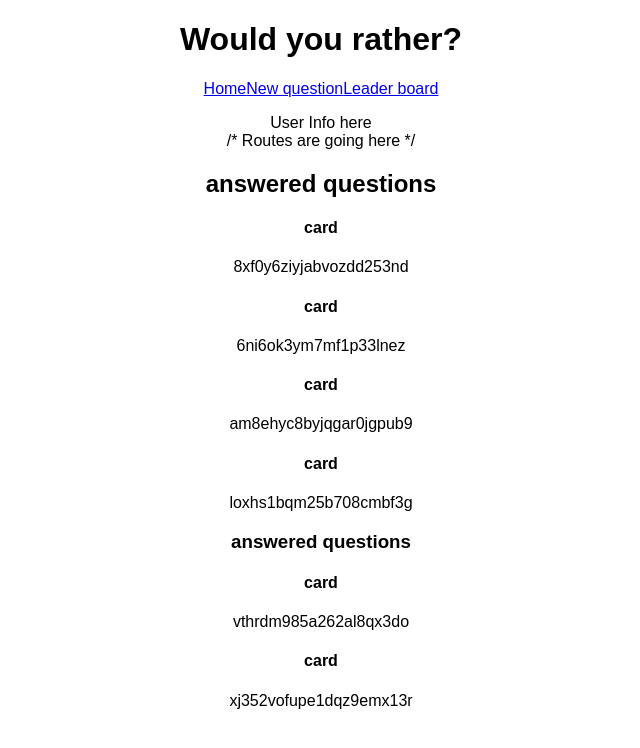
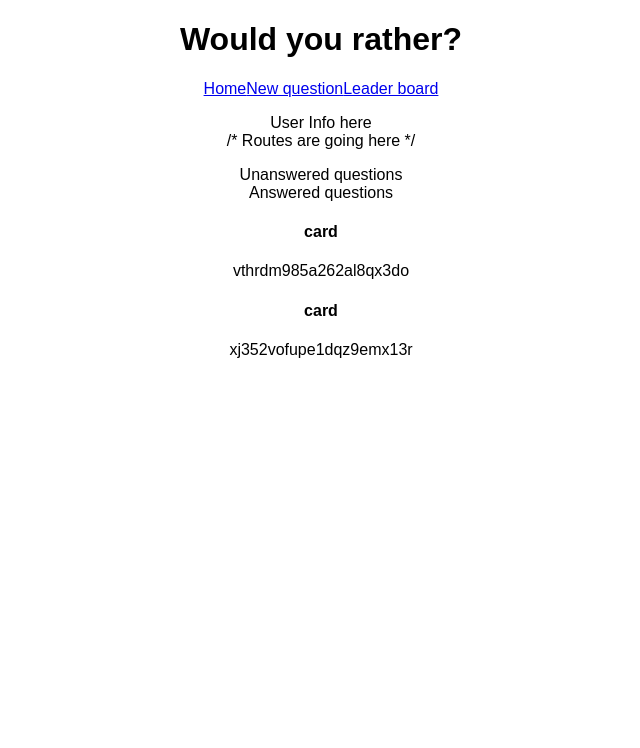
Before and after one commit to tomsah/Would-you-rather, a React (Create React App) app: page / in a window 1280 px wide. Shown: the top 748 px of the page, without its empty margins (319-959 px from the left). Built offline with nearby package versions, Linux system fonts and the light colour scheme.

Commit message:
Feature: adding toggleing between answered unanswered on dashoboard'

```diff
--- a/src/components/QuestionsDashboard.js
+++ b/src/components/QuestionsDashboard.js
@@ -1,54 +1,96 @@
-import React, { Component} from 'react'
-import { connect } from  'react-redux'
-import { handleReceiveQuestions } from '../actions/questions'
-import QuestionCard from './QuestionCard'
+import React, { Component } from "react";
+import { connect } from "react-redux";
+import { handleReceiveQuestions } from "../actions/questions";
+import QuestionCard from "./QuestionCard";
 
 class QuestionsDashboard extends Component {
+  state = {
+    active: "Unanswered"
+  };
 
-  componentDidMount () {
-    const { dispatch } = this.props
+  componentDidMount() {
+    const { dispatch } = this.props;
 
-    dispatch(handleReceiveQuestions())
+    dispatch(handleReceiveQuestions());
   }
 
+  dashboardNavigate = e => {
+    return this.setState({ active: e.target.id });
+  };
+
   render() {
-    console.log('Dashboard props', this.props.user)
-    const { questionsId, user } = this.props
+    console.log("Dashboard props", this.props.user);
+    const { questionsId, user } = this.props;
+    const { active } = this.state;
 
-    const userQuestionsAnswered = user && Object.keys(user.answers)
-    let answeredQuestions
-    let unAnsweredQuestions
+    const userQuestionsAnswered = user && Object.keys(user.answers);
+    let answeredQuestions;
+    let unAnsweredQuestions;
 
-    if(userQuestionsAnswered && questionsId) {
-       answeredQuestions =  questionsId.filter(x => userQuestionsAnswered.includes(x))
-       unAnsweredQuestions =  questionsId.filter(x => !userQuestionsAnswered.includes(x))
+    if (userQuestionsAnswered && questionsId) {
+      answeredQuestions = questionsId.filter(x =>
+        userQuestionsAnswered.includes(x)
+      );
+      unAnsweredQuestions = questionsId.filter(
+        x => !userQuestionsAnswered.includes(x)
+      );
     }
 
-    return(
+    return (
       <div>
         <div>
-          <h2>answered questions</h2>
+          <div onClick={e => this.dashboardNavigate(e)}>
             <ul>
-            {answeredQuestions && answeredQuestions.map(id => <li key={id}><QuestionCard id={id}/></li>)}
+              <li
+                id="Unanswered"
+                key="Unanswered"
+                className={active === "Unanswered" ? "active" : ""}
+              >
+                Unanswered questions
+              </li>
+              <li
+                id="Answered"
+                key="Answered"
+                className={active === "Answered" ? "active" : ""}
+              >
+                Answered questions
+              </li>
             </ul>
           </div>
           <div>
-          <h3>answered questions</h3>
+            {active === "Unanswered" ? (
               <ul>
-            {unAnsweredQuestions && unAnsweredQuestions.map(id => <li key={id}><QuestionCard id={id}/></li>)}
+                {unAnsweredQuestions &&
+                  unAnsweredQuestions.map(id => (
+                    <li key={id}>
+                      <QuestionCard id={id} />
+                    </li>
+                  ))}
               </ul>
+            ) : (
+              <ul>
+                {answeredQuestions &&
+                  answeredQuestions.map(id => (
+                    <li key={id}>
+                      <QuestionCard id={id} />
+                    </li>
+                  ))}
+              </ul>
+            )}
           </div>
         </div>
-    )
+        <div />
+      </div>
+    );
   }
 }
 
-function mapStateToProps({questions, users, loggedInUser}) {
-  return{
+function mapStateToProps({ questions, users, loggedInUser }) {
+  return {
     questionsId: Object.keys(questions),
     questions,
-    user: users['sarahedo'],
-  }
+    user: users["sarahedo"]
+  };
 }
 
-export default connect(mapStateToProps)(QuestionsDashboard)
+export default connect(mapStateToProps)(QuestionsDashboard);
```
Lines whose indentation alone changed are shown as unchanged.
